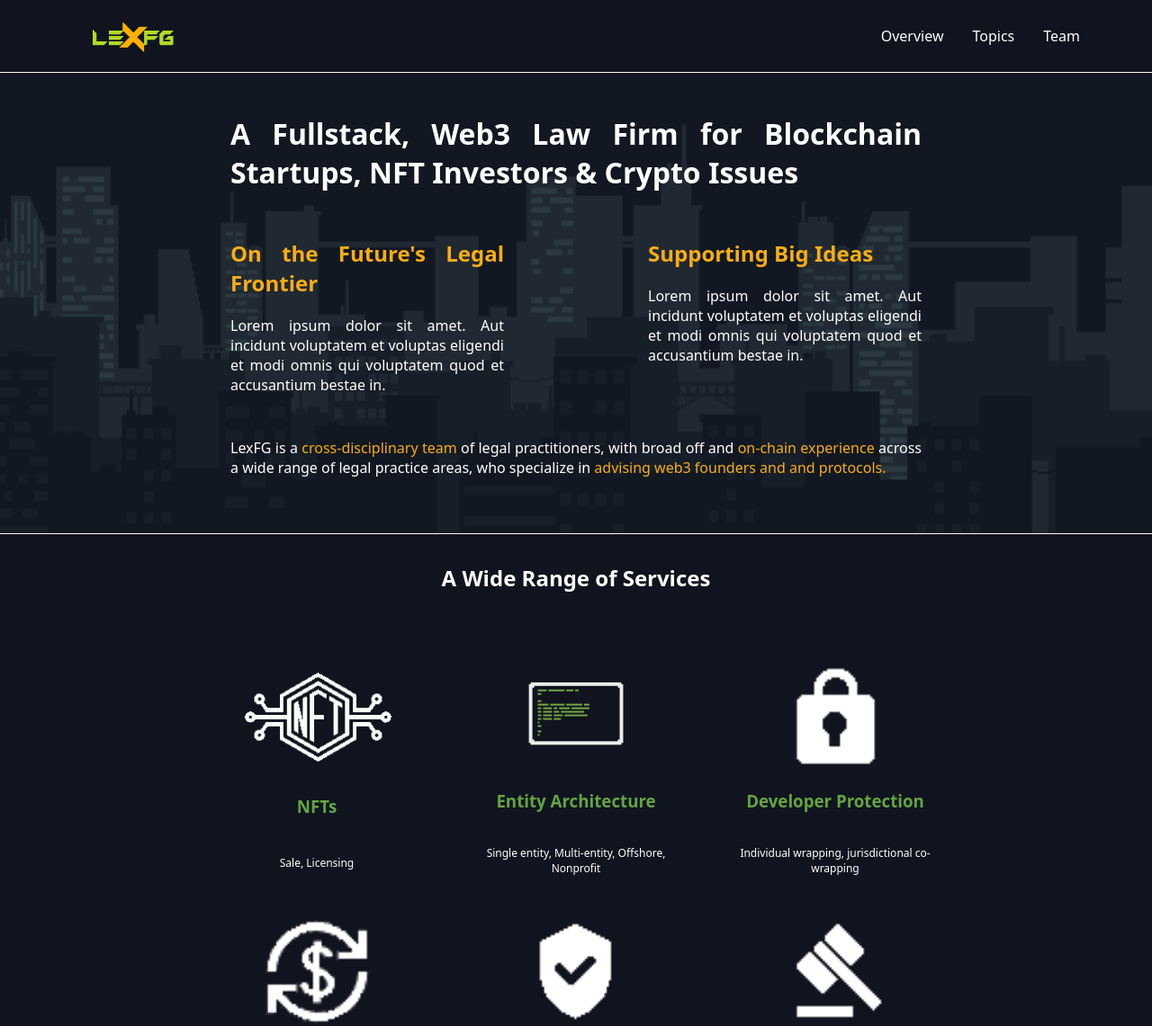
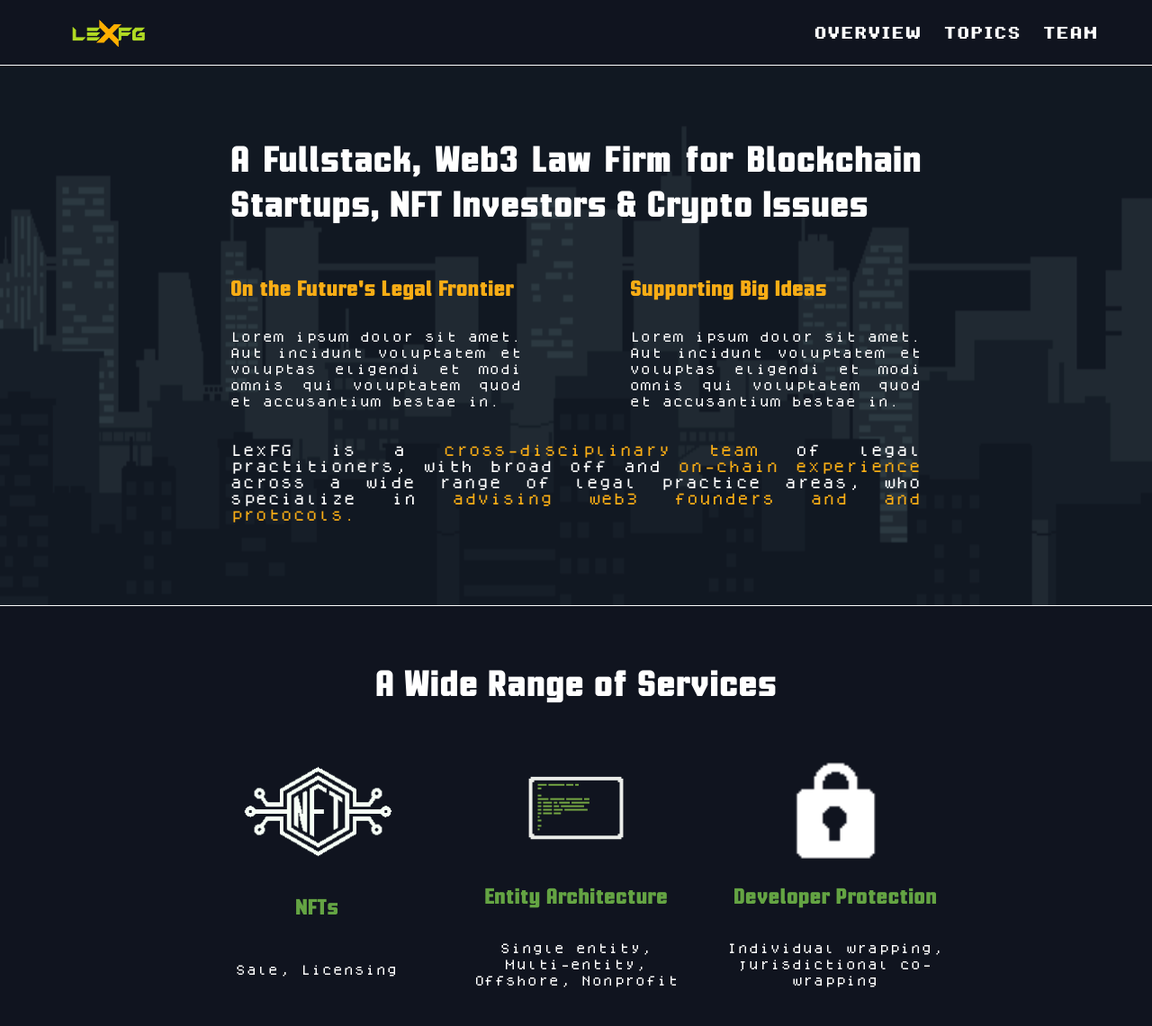
Before and after one commit to adub20018/LexFG, an Astro site: page / in a window 1280 px wide. Shown: the top 1141 px of the page at 90% size. Built offline with nearby package versions, Linux system fonts and the light colour scheme; Astro itself is replaced by a stand-in of ours.

Commit message:
added new fonts and fixed styles to accomodate

```diff
--- a/src/components/TopNav.astro
+++ b/src/components/TopNav.astro
@@ -8,9 +8,9 @@
         ><img class="top-nav__logo" src="/assets/images/LexFG_logo.png" /></a
       >
     </li>
-    <li><a href="/">Overview</a></li>
-    <li><a href="/topics/">Topics</a></li>
-    <li><a href="/team/">Team</a></li>
+    <li><a href="/">OVERVIEW</a></li>
+    <li><a href="/topics/">TOPICS</a></li>
+    <li><a href="/team/">TEAM</a></li>
   </ul>
 </nav>
 
--- a/src/layouts/Layout.astro
+++ b/src/layouts/Layout.astro
@@ -22,7 +22,6 @@
 
 <style is:global>
   html {
-    font-family: system-ui, sans-serif;
     color: #ffff;
     text-align: justify;
   }
--- a/src/pages/index.astro
+++ b/src/pages/index.astro
@@ -46,7 +46,7 @@
     </div>
   </div>
   <div class="services">
-    <h2 class="services__title">A Wide Range of Services</h2>
+    <h1 class="services__title">A Wide Range of Services</h1>
 
     <div class="service-card__container">
       <div class="service-card">
@@ -111,7 +111,7 @@
           src="/assets/images/gavel_FILL1_wght700_GRAD0_opsz48.png"
           alt="Code Text Image Animation"
         />
-        <h3 class="service-card__title">Fractional GC</h3>
+        <h3 class="service-card__title" id="fractionalGC">Fractional GC</h3>
         <p class="service-card__text">
           Governance, Terms of Service, Litigation Management, Internal Dispute
           Resolution, Recordkeeping
--- /dev/null
+++ b/src/styles/sass/_base.scss
@@ -0,0 +1,31 @@
+html {
+  font-family: $font-body;
+  font-size: 12px;
+  line-height: 18px;
+}
+
+h1,
+h2,
+h3 {
+  font-family: $font-heading;
+}
+
+h1 {
+  font-size: 50px;
+  line-height: 50px;
+}
+
+h2 {
+  font-size: 40px;
+  line-height: 40px;
+}
+
+h3 {
+  font-size: 30px;
+  line-height: 30px;
+}
+
+ul {
+  text-align: left;
+  line-height: 25px;
+}
--- a/src/styles/sass/_index.scss
+++ b/src/styles/sass/_index.scss
@@ -6,13 +6,13 @@
   width: 60vw;
 }
 .hero-section {
-  height: 32rem;
+  height: 50rem;
   display: flex;
   flex-direction: column;
   justify-content: center;
   align-items: center;
   &__img {
-    height: 32rem;
+    height: 50rem;
     width: 100%;
     position: absolute;
     z-index: -1;
@@ -23,7 +23,7 @@
   }
   &__dim {
     position: absolute;
-    height: 32rem;
+    height: 50rem;
     background-color: $color-dark-gray;
     width: 100%;
     opacity: 0.6;
@@ -42,9 +42,11 @@
 .card {
   &-title {
     color: $color-orange;
+    font-size: 30px;
   }
 }
 .hero-text {
+  font-size: 14px;
 }
 
 .feature-text {
@@ -59,7 +61,7 @@
   border-top: 1px solid $color-white;
   &__title {
     margin: 0;
-    padding-top: 2rem;
+    padding-top: 5rem;
     text-align: center;
   }
 }
@@ -83,17 +85,24 @@
   &__title {
     text-align: center;
     color: $color-green;
+    align-self: flex-start;
+    margin: 0;
   }
   &__text {
     text-align: center;
-    max-width: 15rem;
+    max-width: 20rem;
     justify-self: center;
+    align-self: flex-start;
     font-size: 12px;
   }
 }
 
+#fractionalGC {
+  margin-top: 2.5rem;
+}
+
 .bottom {
-  height: 30rem;
+  height: 45rem;
   background-color: $color-gray;
   display: flex;
   flex-direction: column;
--- a/src/styles/sass/_variables.scss
+++ b/src/styles/sass/_variables.scss
@@ -1,3 +1,28 @@
+// font imports
+@font-face {
+  font-family: "Dogica";
+  src: url("/assets/fonts/DOGICA.woff2") format("woff2");
+  font-weight: normal;
+  font-style: normal;
+}
+
+@font-face {
+  font-family: "MotionControl";
+  src: url("/assets/fonts/MOTIONCONTROL-BOLD.woff2") format("woff2");
+  font-weight: normal;
+  font-style: normal;
+}
+
+@font-face {
+  font-family: "DogicaPixelBold";
+  src: url("/assets/fonts/DOGICAPIXELBOLD.woff2");
+}
+
+// font variables
+$font-heading: "MotionControl", serif;
+$font-body: "Dogica", sans-serif;
+$font-body-bold: "DogicaPixelBold", sans-serif;
+
 // color variables
 $color-dark-gray: #10141f;
 $color-gray: #151d28;
--- a/src/styles/sass/components/_TopNav.scss
+++ b/src/styles/sass/components/_TopNav.scss
@@ -1,9 +1,9 @@
 .top-nav {
-  height: 5rem;
+  height: 6rem;
   background-color: $color-dark-gray;
   border-bottom: 1px solid $color-white;
   &__logo {
-    height: 5rem;
+    height: 6rem;
   }
   & ul {
     display: flex;
@@ -11,12 +11,15 @@
     padding-left: 5rem;
     padding-right: 5rem;
     margin: 0;
+    height: 6rem;
     & li {
       display: inline-block;
       & a {
         color: white;
-        line-height: 5rem;
+        line-height: 6rem;
         text-decoration: none;
+        font-family: $font-body-bold;
+        font-size: 15px;
         &:hover {
           text-decoration: underline;
         }
--- a/src/styles/sass/style.scss
+++ b/src/styles/sass/style.scss
@@ -1,6 +1,7 @@
 @import "variables";
 @import "components/Card";
 @import "components/TopNav";
+@import "base";
 @import "index";
 @import "topics";
 @import "team";
```
Also changed, not shown: src/pages/team.astro (+7 -7 lines), src/pages/topics.astro (+27 -16 lines), src/styles/sass/_team.scss (+4 -4 lines), src/styles/sass/_topics.scss (+48 -15 lines), public/assets/fonts/DOGICA.woff2 (added), public/assets/fonts/DOGICAPIXELBOLD.woff2 (added), public/assets/fonts/MOTIONCONTROL-BOLD.woff2 (added), src/styles/style.css, 1 other file.
